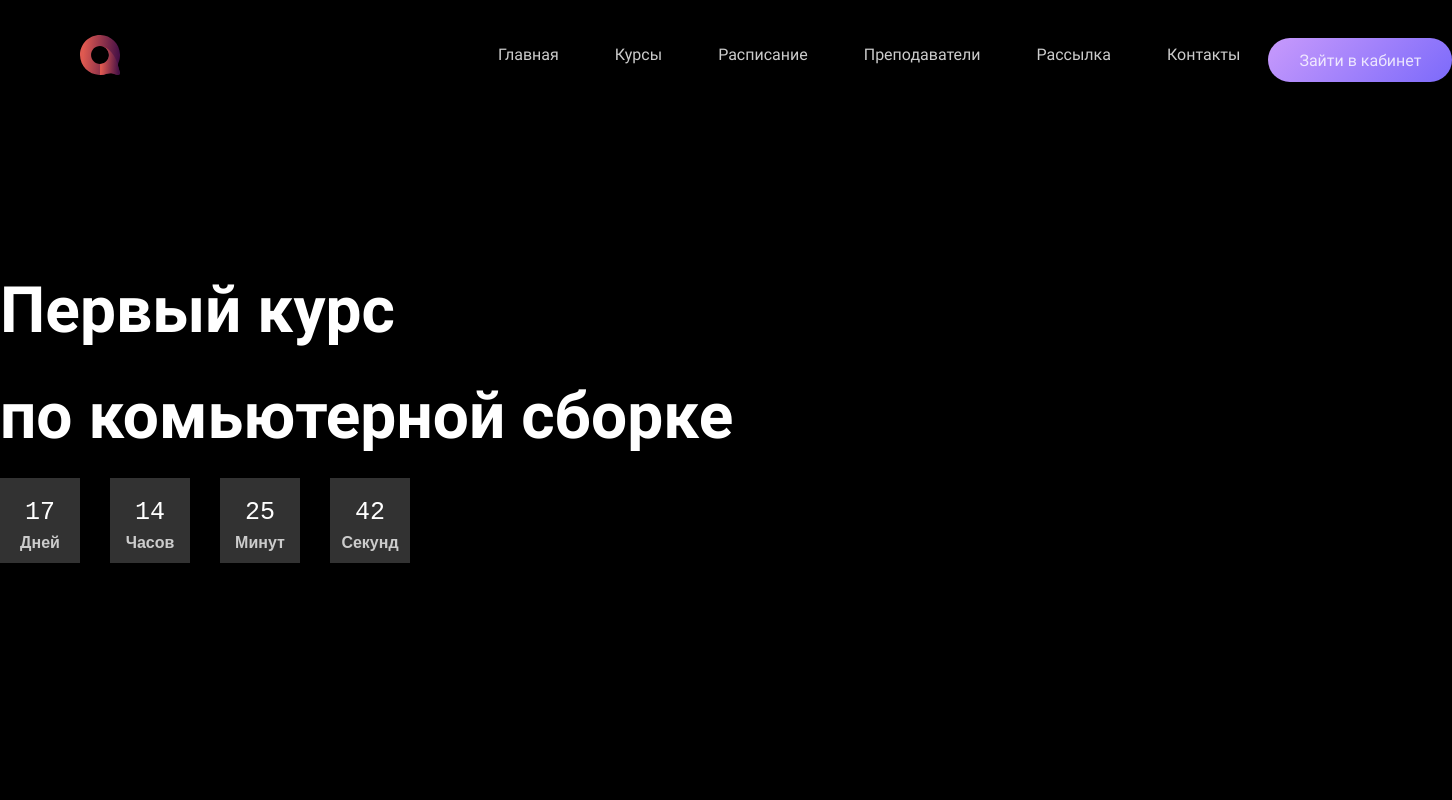
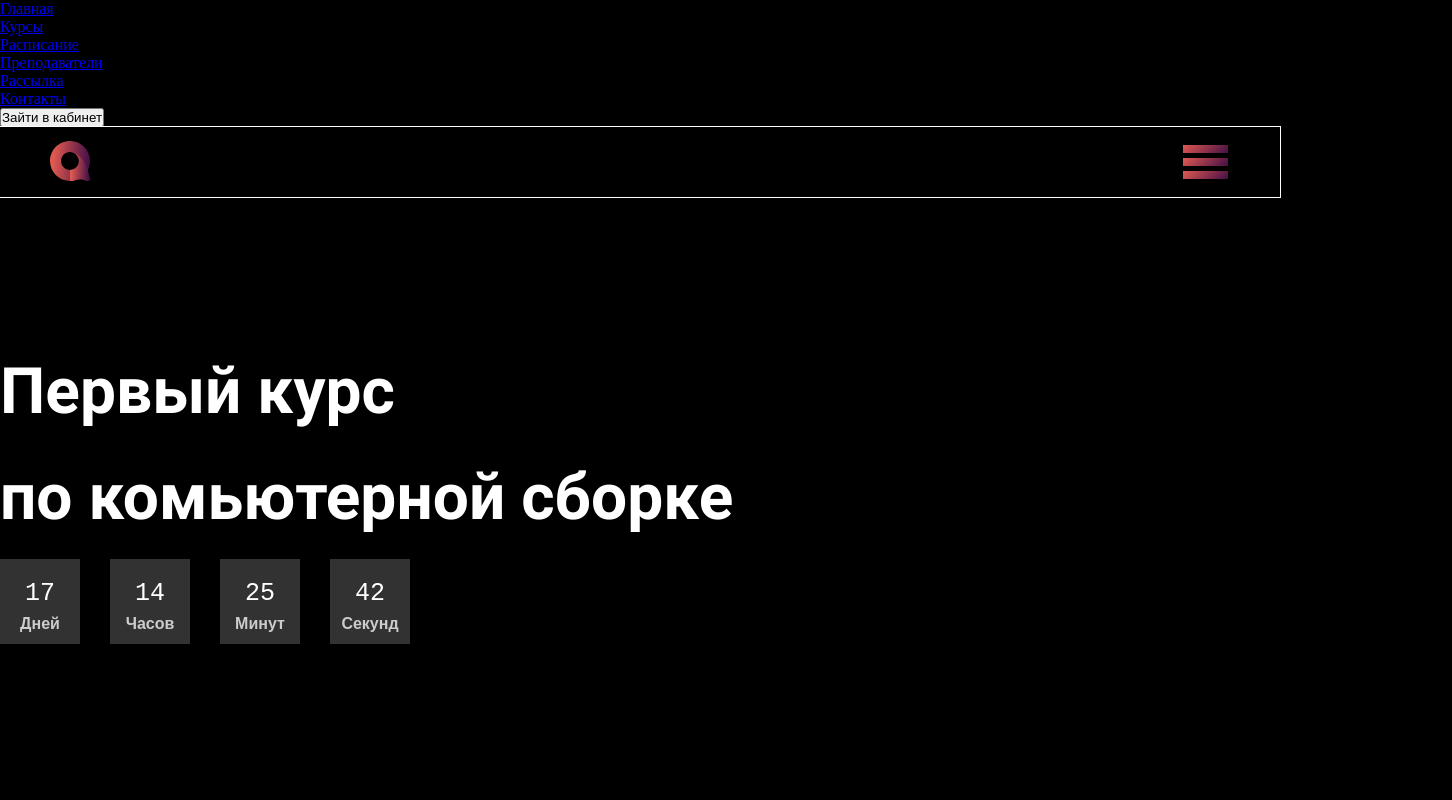
Before and after one commit to AlporiRoin/FirstCourseInComputerAssembly, a plain HTML site: page index.html in a window 1280 px wide. Shown: the top 800 px of the page, 1452 px wide, since content can reach past the window. Drawn offline with Linux system fonts and the light colour scheme.

Commit message:
Add files via upload

```diff
--- a/index.html
+++ b/index.html
@@ -6,6 +6,19 @@
 		<link rel="stylesheet" type="text/css" href="style.css">
 	</head>
 	<body>
+		<div class="device-menu__list-link">
+			<ul>
+				<li><a href="#">Главная</a></li>
+				<li><a href="#">Курсы</a></li>
+				<li><a href="#">Расписание</a></li>
+				<li><a href="#">Преподаватели</a></li>
+				<li><a href="#">Рассылка</a></li>
+				<li><a href="#">Контакты</a></li>
+			</ul>
+		</div>
+		<div class="device-menu__button-link">
+			<button>Зайти в кабинет</button>
+		</div>
 		<header>
 			<div class="header-menu">
 				<div class="header-menu__logotip">
@@ -24,6 +37,16 @@
 				<div class="header-menu__button-link">
 					<button>Зайти в кабинет</button>
 				</div>
+			</div>
+			<div class="device-menu">
+				<div class="device-menu__logotip">
+					<img src="./static/picture/logo.svg">
+				</div>
+				<button class="device-menu__block">
+					<div class="device-menu__line"></div>
+					<div class="device-menu__line"></div>
+					<div class="device-menu__line"></div>
+				</button>
 			</div>
 			<div class="header-content">
 				<h>
--- a/style.css
+++ b/style.css
@@ -36,6 +36,10 @@ body {
 		height: 960px;
 		background-image: url(./static/picture/main-screen__bgc.svg);
 		background-position: center;
+	}
+
+	.device-menu {
+		display: none;
 	}
 
 	.header-menu {
@@ -1127,67 +1131,45 @@ body {
 	}
 
 	.header-menu {
-		position: relative;
-		display: flex;
-		width: 100%;
-		height: 116px;
-	}
-
-	.header-menu__logotip {
-		position: relative;
-		height: 100%;
-		margin-left: 80px;
-		margin-right: auto;
-	}
-
-	.header-menu__logotip img {
-		margin-top: 35px;
-	}
-
-	.header-menu__list-link {
-		position: relative;
-		height: 100%;
-		margin-left: 350px;
-		margin-right: auto;
-	}
-
-	.header-menu__list-link ul {
-		position: relative;
-		display: flex;
-		list-style-type: none;
-		margin-top: 45px;
-	}
-
-	.header-menu__list-link ul li {
-		margin-left: 28px;
-		margin-right: 28px;
-	}
-
-	.header-menu__list-link a {
-		text-decoration: none;
-		color: rgba(255,255,255,0.8);
-		font-family: Roboto400;
-		font-size: 16px;
-	}
-
-	.header-menu__button-link {
-		position: relative;
-		height: 100%;
-		margin-left: auto;
-		margin-right: 80px;
-	}
-
-	.header-menu__button-link button {
-		position: relative;
-		width: 184px;
-		height: 44px;
+		display: none;
+	}
+
+	.device-menu {
+		display: block;
+		position: relative;
+		display: flex;
+		width: 100%;
+		outline: 1px solid white;
+	}
+
+	.device-menu__logotip {
+		position: relative;
+		margin-left: 50px;
+		margin-right: auto;
+		margin-top: 14px;
+	}
+
+	.device-menu__block {
+		position: relative;
+		width: 50px;
+		height: 50px;
+		margin-left: auto;
+		margin-right: 50px;
+		margin-top: 10px;
+		margin-bottom: 10px;
 		border: none;
-		border-radius: 50px;
-		margin-top: 38px;
-		background: linear-gradient(-45deg, #7C6AFA, #C89AFC);
-		font-size: 16px;
-		font-family: Roboto400;
-		color: rgba(255,255,255,0.8);
+		background-color: rgba(0,0,0,0);
+	}
+
+	.device-menu__line {
+		position: relative;
+		width: 90%;
+		height: 8px;
+		margin-left: auto;
+		margin-right: auto;
+		margin-top: 5px;
+		margin-bottom: 5px;
+		background: linear-gradient(-45deg,  #451046, #DF5950);
 	}
 
 	.header-content {
@@ -1252,7 +1234,6 @@ body {
 
 	.header-content__box {
 		position: relative;
-		width: 1296px;
 		margin-right: auto;
 		margin-left: auto;
 		display: flex;
@@ -1330,7 +1311,6 @@ body {
 
 	.last-line__earned-students {
 		position: relative;
-		width: 714px;
 		height: 100%;
 		margin-right: auto;
 		margin-left: auto;
@@ -1372,7 +1352,6 @@ body {
 
 	.earned-students__slider {
 		position: relative;
-		width: 440px;
 		height: 100%;
 		background: linear-gradient(-45deg, #451046, #DF5950);
 	}
@@ -1415,7 +1394,6 @@ body {
 
 	main {
 		position: relative;
-		width: 1296px;
 		margin-left: auto;
 		margin-right: auto;
 	}
@@ -1429,7 +1407,6 @@ body {
 
 	.about__frame {
 		position: relative;
-		width: 500px;
 		height: 500px;
 		border: 30px solid transparent;
 		border-image: linear-gradient(-45deg, #7C6AFA, #C89AFC);
@@ -1460,8 +1437,6 @@ body {
 		color: white;
 		font-family: Roboto400;
 		font-size: 16px;
-		margin-left: 130px;
-		margin-right: 130px;
 		opacity: 40%;
 		line-height: 1.6;
 		margin-top: 4%;
@@ -1757,7 +1732,6 @@ body {
 		font-size: 48px;
 		font-family: Roboto700;
 		margin-top: 10px;
-		margin-left: 50px;
 	}
 
 	.partners__logos {
@@ -1780,11 +1754,9 @@ body {
 	}
 
 	.partners__top-box img:first-child {
-		margin-left: 50px;
 	}
 
 	.partners__top-box img:last-child {
-		margin-right: 50px;
 	}
 
 	.partners__top-separator {
```
